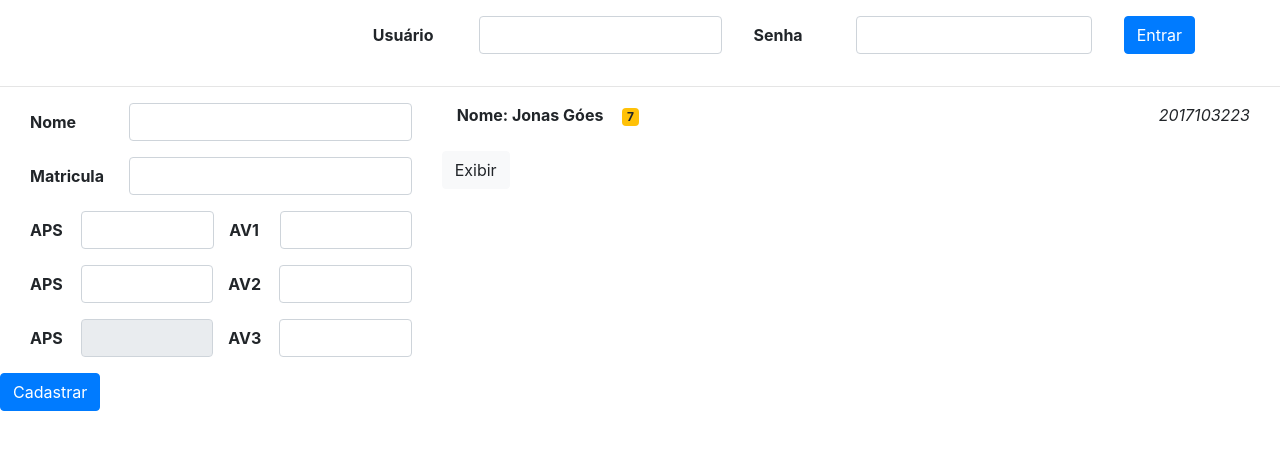
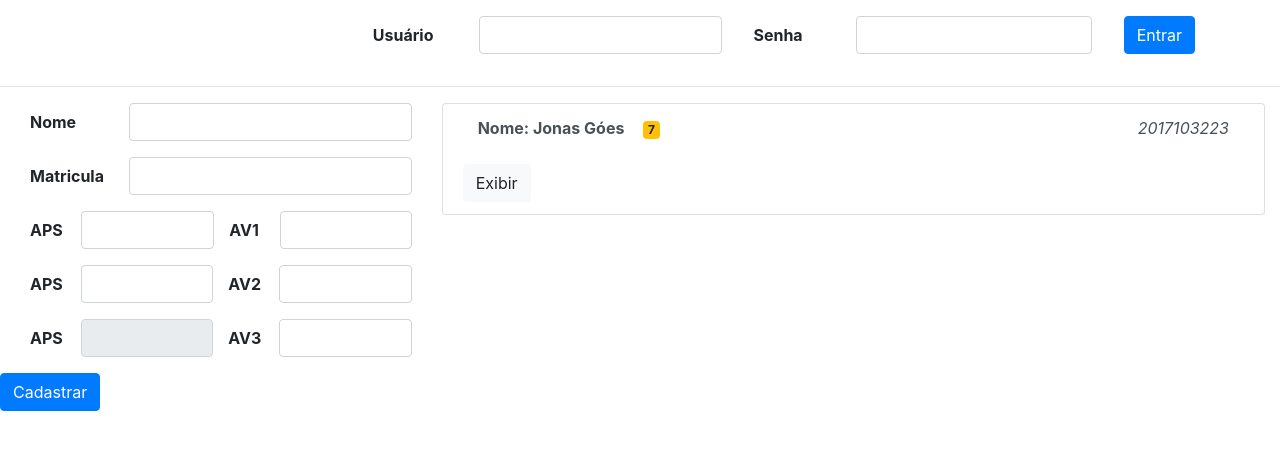
Before and after one commit to jonasdsg/SistemaGerenciadorDeNotasFront, an Angular app: page / in a window 1280 px wide. Shown: the top 450 px of the page. Built offline with nearby package versions, Linux system fonts and the light colour scheme.

Commit message:
Estilização da listagem

```diff
--- a/src/app/components/alunos/listar-alunos/listar-alunos.component.html
+++ b/src/app/components/alunos/listar-alunos/listar-alunos.component.html
@@ -1,3 +1,6 @@
+
+<ul class="list-group">
+    <li class="list-group-item list-group-item-action">
 
         <div class="d-flex flex-column">
 
@@ -18,3 +21,5 @@
             </main>
 
         </div>
+    </li>
+</ul>
```
Lines whose indentation alone changed are shown as unchanged.
